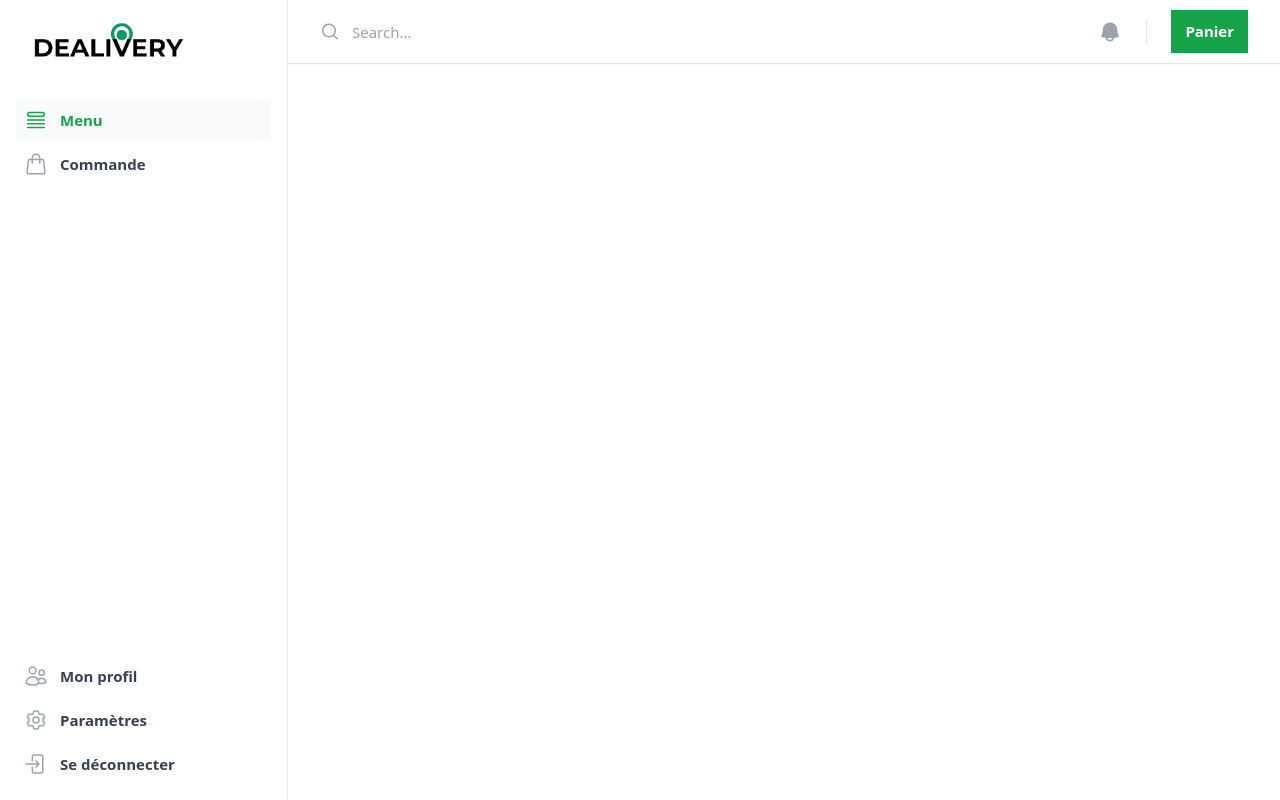
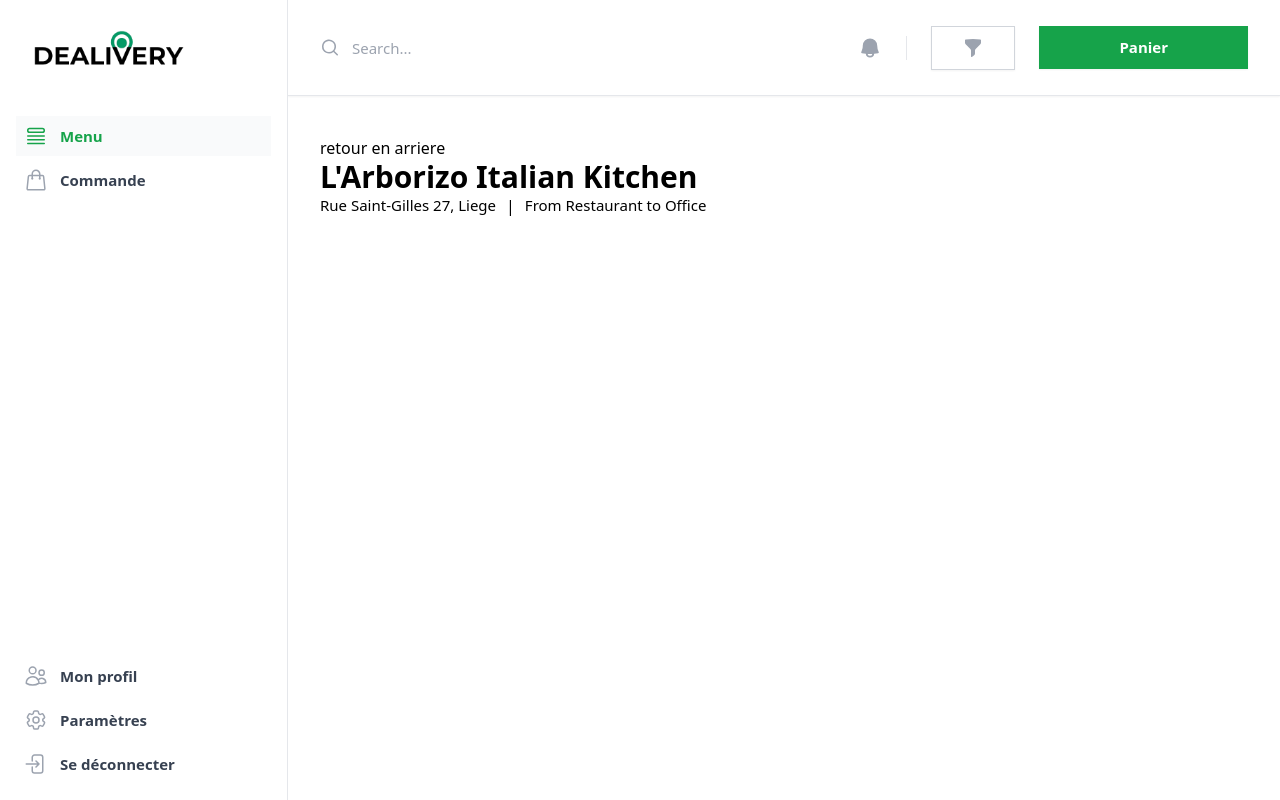
Before and after one commit to Tswide/Dealivery, a React (Vite) app: page /restaurent in a window 1280 px wide. Built offline with nearby package versions, Linux system fonts and the light colour scheme.

Commit message:
add a drawer and card-restaurent

```diff
--- a/src/App.tsx
+++ b/src/App.tsx
@@ -3,6 +3,7 @@
 import {MenuPageClient} from "./views/client/containers/menu-page.tsx";
 import {OrderPageClient} from "./views/client/containers/order-page.tsx";
 import {DashboardPageClient} from "./views/client/containers/dashboard-page.tsx";
+import {RestaurentPageClient} from "./views/client/containers/restaurent-page.tsx";
 
 function App() {
     return (
@@ -12,6 +13,7 @@
                     <Route path="/" element={<DashboardPageClient />} />
                     <Route path="/menu" element={<MenuPageClient />} />
                     <Route path="/order" element={<OrderPageClient />} />
+                    <Route path="/restaurent" element={<RestaurentPageClient />} />
                 </Routes>
             </AdminShell>
         </Router>
--- a/src/design-system/typography.tsx
+++ b/src/design-system/typography.tsx
@@ -11,6 +11,7 @@
         | "body-lg"
         | "body-base"
         | "body-sm"
+        | "body-badge"
     component ?: "h1" | "h2" | "h3" | "h4" | "h5" | "p" | "div" | "span";
     theme?: "black" | "gray" | "white" | "primary" | "secondary";
     weight?: "regular" | "medium";
@@ -33,10 +34,10 @@
 
     switch (variant) {
         case "h1":
-            variantStyles = "text-lg md:text-xl sm:text-xl"
+            variantStyles = "text-lg md:text-3xl"
             break;
         case "h2":
-            variantStyles = "text-lg md:text-xl sm:text-xl"
+            variantStyles = "text-lg md:text-xl"
             break;
         case "body-lg":
             variantStyles = "text-base md:text-lg"
@@ -46,6 +47,9 @@
             break;
         case "body-sm":
             variantStyles = "text-sm"
+            break;
+        case "body-badge":
+            variantStyles = "text-badge"
             break;
     }
 
--- a/src/shared/components/drawer.tsx
+++ b/src/shared/components/drawer.tsx
@@ -26,7 +26,7 @@
                             className="pointer-events-auto w-screen max-w-md transform transition duration-500 ease-in-out data-[closed]:translate-x-full sm:duration-700"
                         >
                             <div className="flex h-full flex-col overflow-y-scroll bg-white py-6 shadow-xl">
-                                <div className="px-4 sm:px-6 pt-16">
+                                <div className="px-4 sm:px-6 pt-20">
                                     <div className="flex items-start justify-between">
                                         <DialogTitle className="text-base font-semibold leading-6 text-gray-900">Pannier</DialogTitle>
                                         <div className="ml-3 flex h-7 items-center">
--- a/src/shared/components/sidebar.tsx
+++ b/src/shared/components/sidebar.tsx
@@ -24,7 +24,7 @@
 const Sidebar: FC = () => {
     return (
         <div className="flex grow flex-col gap-y-5 overflow-y-auto border-r border-gray-200 bg-white px-6 pb-4">
-            <div className="flex h-20 shrink-0 items-center">
+            <div className="flex h-24 shrink-0 items-center">
                 <a href="/">
                     <img
                         alt="Your Company"
--- a/src/shared/components/top-bar.tsx
+++ b/src/shared/components/top-bar.tsx
@@ -1,5 +1,5 @@
 import { FC } from 'react';
-import { BellIcon, Bars3Icon, MagnifyingGlassIcon } from '@heroicons/react/20/solid';
+import { BellIcon, Bars3Icon, MagnifyingGlassIcon, FunnelIcon } from '@heroicons/react/20/solid';
 
 interface TopBarProps {
     setSidebarOpen: (open: boolean) => void;
@@ -9,7 +9,7 @@
 const TopBar: FC<TopBarProps> = ({ setSidebarOpen, setDrawerOpen }) => {
     return (
         <div
-            className="sticky top-0 z-40 flex h-16 shrink-0 items-center gap-x-4 border-b border-gray-200 bg-white px-4 shadow-sm sm:gap-x-6 sm:px-6 lg:px-8">
+            className="sticky top-0 z-40 flex h-24 shrink-0 items-center gap-x-4 border-b border-gray-200 bg-white px-4 shadow-sm sm:gap-x-6 sm:px-6 lg:px-8">
             <button type="button" onClick={() => setSidebarOpen(true)} className="-m-2.5 p-2.5 text-gray-700 lg:hidden">
                 <span className="sr-only">Open sidebar</span>
                 <Bars3Icon aria-hidden="true" className="h-6 w-6"/>
@@ -38,7 +38,13 @@
                     <div aria-hidden="true" className="hidden lg:block lg:h-6 lg:w-px lg:bg-gray-200"/>
                     <button
                         type="button"
-                        className="rounded-md bg-green-600 px-3.5 py-2.5 text-sm font-semibold text-white shadow-sm hover:bg-green-500 focus-visible:outline focus-visible:outline-2 focus-visible:outline-offset-2 focus-visible:outline-indigo-600"
+                        className="rounded-md bg-white px-8 py-3 shadow-sm ring-1 ring-inset ring-gray-300 hover:bg-gray-50"
+                    >
+                        <FunnelIcon aria-hidden="true" className="h-5 w-5 text-gray-400" />
+                    </button>
+                    <button
+                        type="button"
+                        className="rounded-md bg-green-600 px-20 py-2.5 text-sm font-semibold text-white shadow-sm hover:bg-green-500 focus-visible:outline focus-visible:outline-2 focus-visible:outline-offset-2 focus-visible:outline-indigo-600"
                         onClick={() => setDrawerOpen(true)}
                     >
                         Panier
--- /dev/null
+++ b/src/views/client/components/card-restaurent.tsx
@@ -0,0 +1,51 @@
+import {Typography} from "../../../design-system/typography.tsx";
+import { BookmarkIcon } from '@heroicons/react/24/outline';
+
+interface CardMenuProps {
+    title: string;
+    subtitle: string;
+    timeAsk: string;
+    timeLivery: string;
+}
+
+export default function CardRestaurent({title, subtitle, timeAsk,  timeLivery}: CardMenuProps) {
+    return (
+        <>
+            {/* Be sure to use this with a layout container that is full-width on mobile */}
+            <div className="overflow-hidden bg-gray-100 shadow sm:rounded-lg py-3">
+                <div className="flex items-center justify-between px-4 py-5 sm:p-6">
+                    <div className="flex flex-col gap-2">
+                        <Typography
+                            variant="h1"
+                            component="h1"
+                            children={title}
+                        />
+                        <Typography
+                            variant="body-base"
+                            component="h1"
+                            children={subtitle}
+                        />
+                        <div className="flex gap-2.5">
+                            <div
+                                className="relative border-2 inline-flex items-center gap-x-1.5 px-1 text-badge font-semibold text-gray-900 focus:z-10 bg-green-100"
+                            >
+                                <BookmarkIcon aria-hidden="true" className="h-4 w-4 text-gray-400"/>
+                                {timeAsk}
+                            </div>
+                            <div
+                                className="relative border-2 inline-flex items-center gap-x-1.5 px-1 text-badge font-semibold text-gray-900 focus:z-10 bg-green-100"
+                            >
+                                <BookmarkIcon aria-hidden="true" className="h-4 w-4 text-gray-400"/>
+                                {timeLivery}
+                            </div>
+                        </div>
+                    </div>
+                    <BookmarkIcon
+                        aria-hidden="true"
+                        className="h-6 w-6"
+                    />
+                </div>
+            </div>
+        </>
+    )
+}
--- a/src/views/client/containers/menu-page.tsx
+++ b/src/views/client/containers/menu-page.tsx
@@ -1,13 +1,52 @@
-import {Typography} from "../../../design-system/typography.tsx";
+import CardRestaurent from "../components/card-restaurent.tsx";
+
+const restaurants = [
+    {
+        title: "L'Arborizo",
+        subtitle: "Italian Food",
+        timeAsk: "J-2 boarding",
+        timeLivery: "12 min delivery"
+    },
+    {
+        title: "Chez Pierre",
+        subtitle: "French Cuisine",
+        timeAsk: "Order now",
+        timeLivery: "20 min delivery"
+    },
+    {
+        title: "Sushi Master",
+        subtitle: "Japanese Sushi",
+        timeAsk: "J-1 boarding",
+        timeLivery: "15 min delivery"
+    },
+    {
+        title: "Taco Town",
+        subtitle: "Mexican Tacos",
+        timeAsk: "Order now",
+        timeLivery: "10 min delivery"
+    },
+    {
+        title: "Burger Bliss",
+        subtitle: "American Burgers",
+        timeAsk: "J-3 boarding",
+        timeLivery: "25 min delivery"
+    }
+];
 
 export function MenuPageClient() {
     return (
-        <>
-            <Typography
-                variant="h1"
-                component="h1"
-                children="Menus"
-            />
-        </>
+        <main className="grid grid-cols-1 gap-5 sm:grid-cols-2 sm:gap-6 lg:grid-cols-2">
+            {restaurants.map((restaurant, index) => (
+               <a href="/restaurent">
+                   <CardRestaurent
+                       key={index}
+                       title={restaurant.title}
+                       subtitle={restaurant.subtitle}
+                       timeAsk={restaurant.timeAsk}
+                       timeLivery={restaurant.timeLivery}
+                   />
+               </a>
+            ))}
+        </main>
     );
 }
--- /dev/null
+++ b/src/views/client/containers/restaurent-page.tsx
@@ -0,0 +1,29 @@
+import {Typography} from "../../../design-system/typography.tsx";
+
+export function RestaurentPageClient() {
+    return (
+        <main>
+            <a href="/menu">retour en arriere</a>
+            <header>
+                <Typography
+                    variant="h2"
+                    component="h1"
+                    children="L'Arborizo Italian Kitchen"
+                />
+                <div className="flex gap-2.5">
+                    <Typography
+                        variant="body-sm"
+                        component="h1"
+                        children="Rue Saint-Gilles 27, Liege"
+                    />
+                    <p>|</p>
+                    <Typography
+                        variant="body-sm"
+                        component="h1"
+                        children="From Restaurant to Office"
+                    />
+                </div>
+            </header>
+        </main>
+    );
+}
--- a/tailwind.config.js
+++ b/tailwind.config.js
@@ -31,7 +31,7 @@
       '2xl': [
         '32px', {
           lineHeight: '36px',
-          fontWeight: '900',
+          fontWeight: '700',
         }],
       xl: [
         '30px', {
@@ -53,9 +53,10 @@
           lineHeight: '23px',
           fontWeight: '500',
         }],
-      'date': [
-        '24px', {
-          fontWeight: '700',
+      'badge': [
+        '13px', {
+          lineHeight: '23px',
+          fontWeight: '500',
         }],
     },
     borderRadius: {
```
